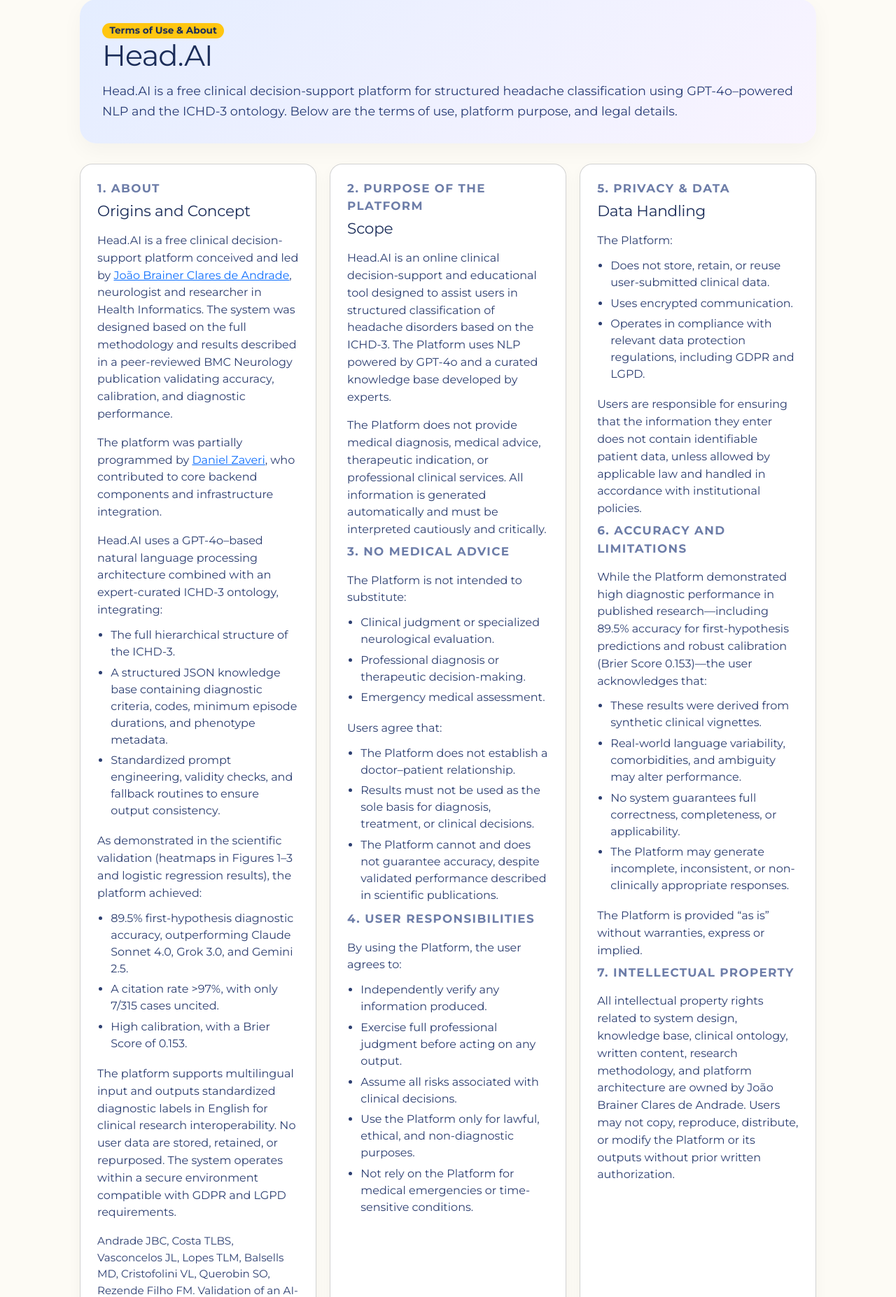
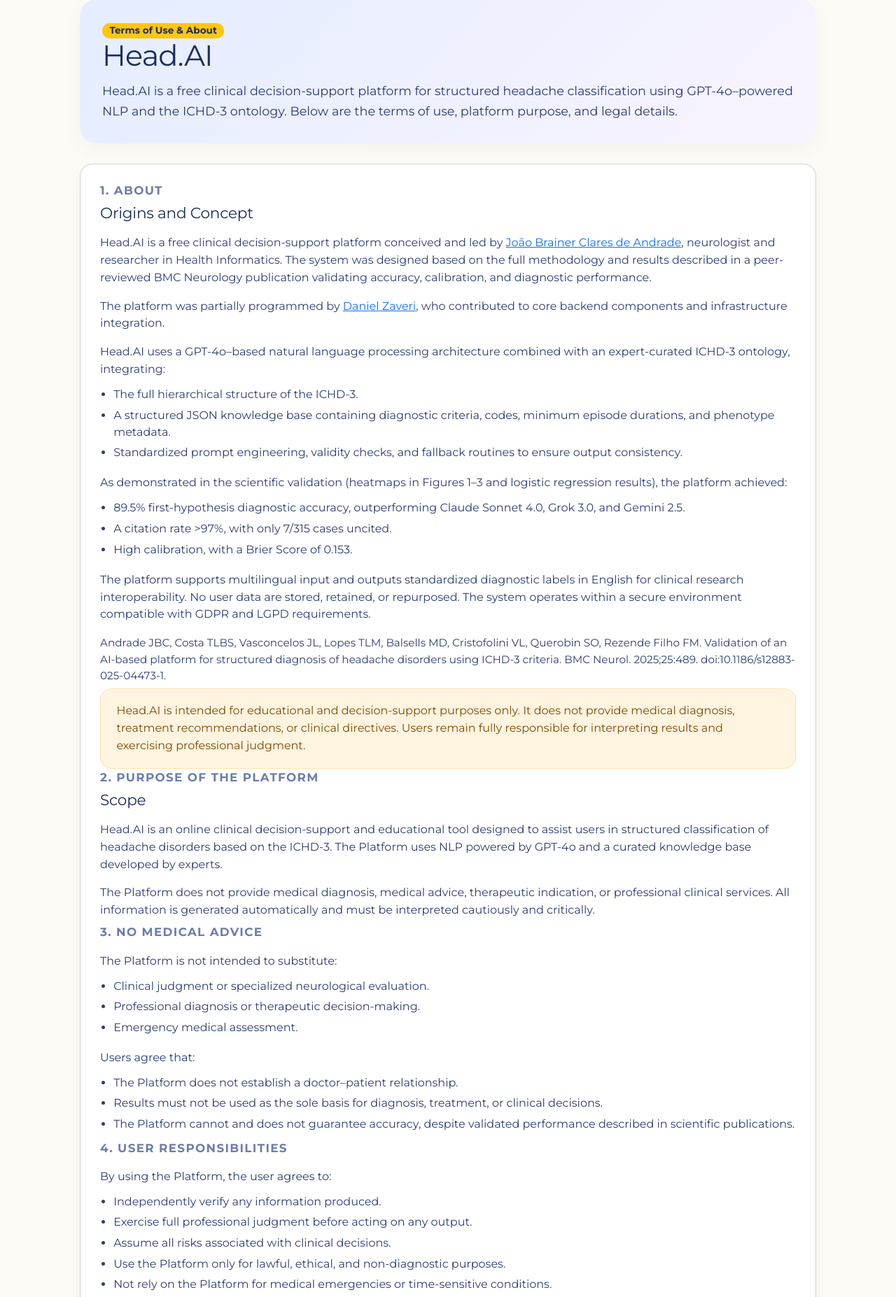
Before and after one commit to joaobrainer/head.ai, a CodeIgniter app: page /database/about in a window 1280 px wide. Shown: the part 111-1965 px from the top of the page at 70% size. Run offline with CodeIgniter, Linux system fonts and the light colour scheme; some libraries are stand-ins or nearby versions.

Commit message:
Consolidate About content into single card

```diff
--- a/plataforma/application/views/about.php
+++ b/plataforma/application/views/about.php
@@ -83,16 +83,10 @@
             color: #273b74;
         }
 
-        .content-grid {
-            display: grid;
-            grid-template-columns: repeat(auto-fit, minmax(320px, 1fr));
-            gap: 1.2rem;
-        }
-
         .card {
             background: #FFFFFF;
             border-radius: 18px;
-            padding: 1.4rem 1.5rem;
+            padding: 1.6rem 1.75rem;
             box-shadow: 0 8px 20px rgba(0, 0, 0, 0.04);
         }
 
@@ -183,7 +177,6 @@
             </p>
         </section>
 
-        <div class="content-grid">
         <article class="card">
             <div class="section-title">1. About</div>
             <h2>Origins and Concept</h2>
@@ -225,9 +218,7 @@
                 Head.AI is intended for educational and decision-support purposes only. It does not provide medical diagnosis, treatment recommendations,
                 or clinical directives. Users remain fully responsible for interpreting results and exercising professional judgment.
             </div>
-            </article>
 
-            <article class="card">
             <div class="section-title">2. Purpose of the Platform</div>
             <h2>Scope</h2>
             <p>
@@ -262,9 +253,7 @@
                 <li>Use the Platform only for lawful, ethical, and non-diagnostic purposes.</li>
                 <li>Not rely on the Platform for medical emergencies or time-sensitive conditions.</li>
             </ul>
-            </article>
 
-            <article class="card">
             <div class="section-title">5. Privacy &amp; Data</div>
             <h2>Data Handling</h2>
             <p>The Platform:</p>
@@ -292,9 +281,7 @@
                 All intellectual property rights related to system design, knowledge base, clinical ontology, written content, research methodology, and platform architecture
                 are owned by João Brainer Clares de Andrade. Users may not copy, reproduce, distribute, or modify the Platform or its outputs without prior written authorization.
             </p>
-            </article>
 
-            <article class="card">
             <div class="section-title">8. Limitation of Liability</div>
             <h2>Liability &amp; Legal</h2>
             <p>
@@ -313,7 +300,6 @@
             </p>
         </article>
     </div>
-    </div>
 </body>
 <?php $this->load->view('footer'); ?>
 </html>
```
Lines whose indentation alone changed are shown as unchanged.
